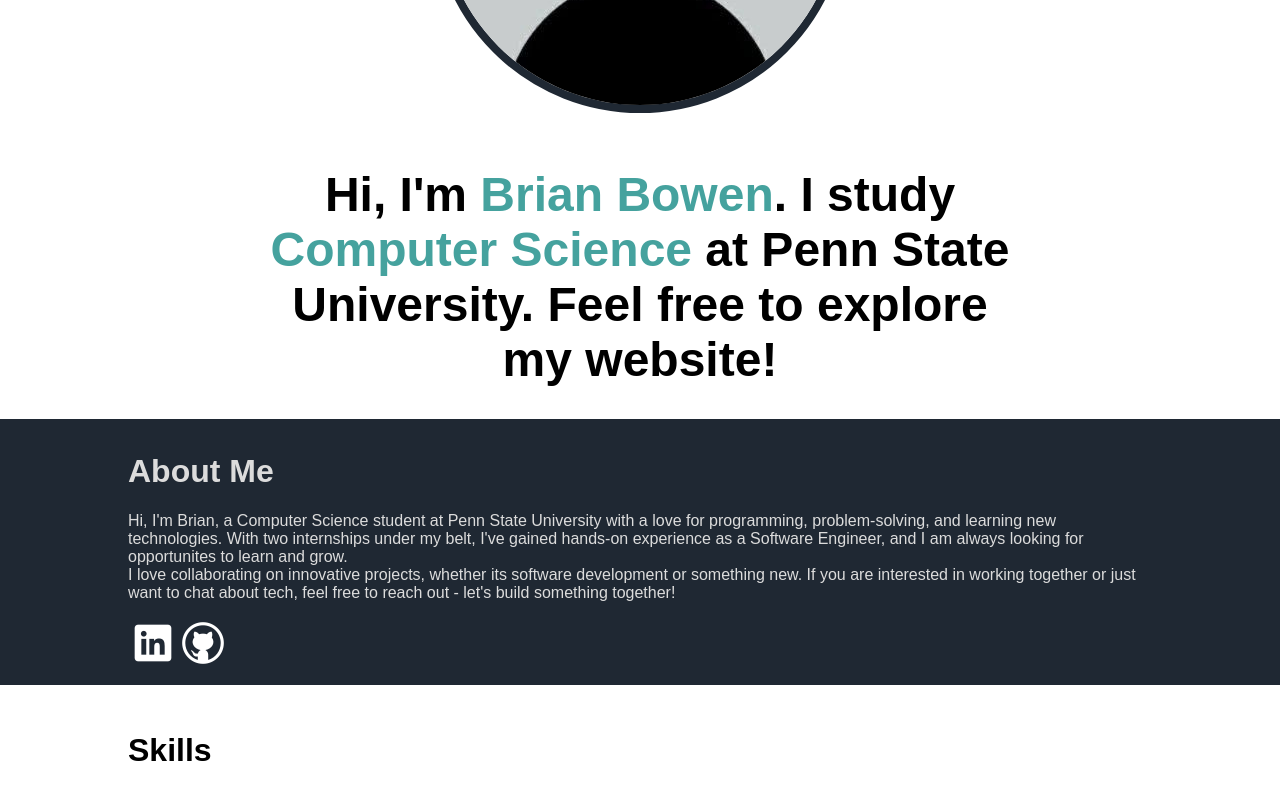
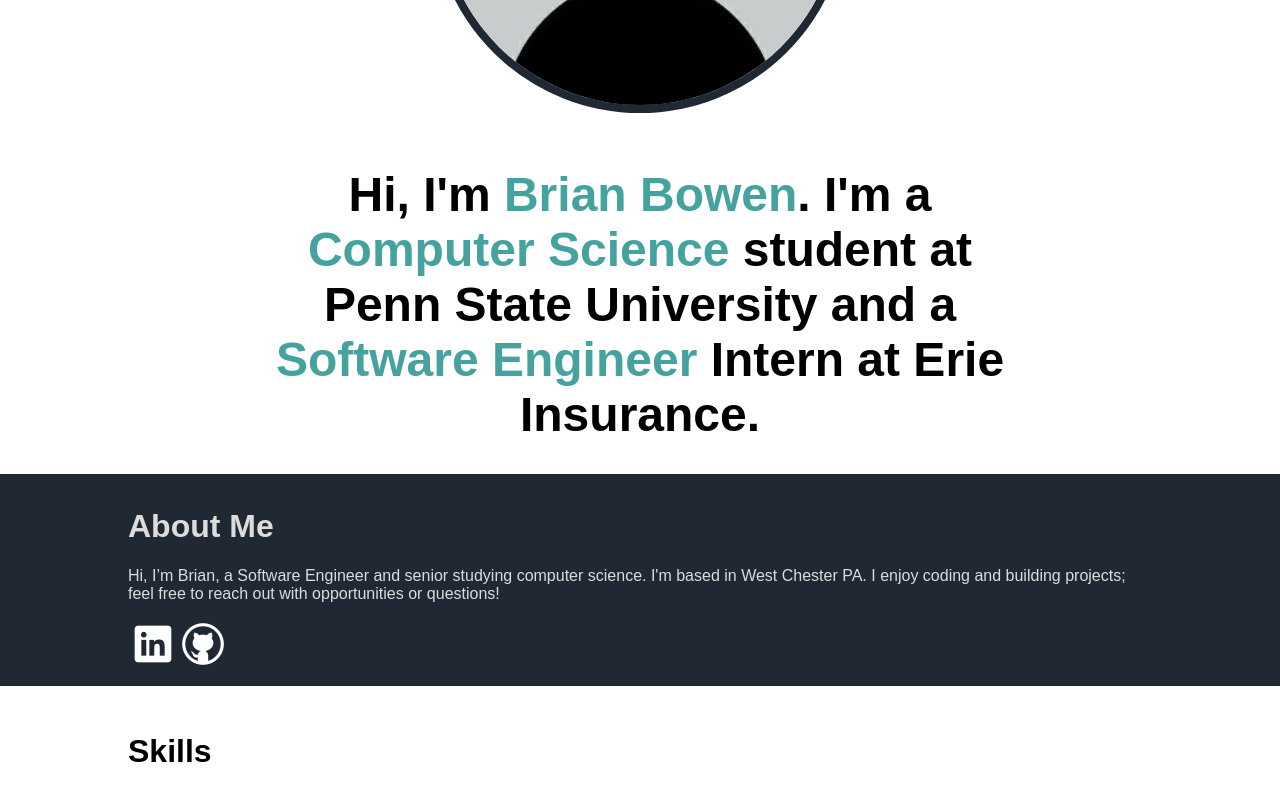
Before and after one commit to bwbowen15/Portfolio-Site, a React (Vite) app: page / in a window 1280 px wide. Shown: the part 448-1248 px from the top of the page. Built offline with nearby package versions, Linux system fonts and the light colour scheme; no server answers.

Commit message:
updated about and intro descriptions

```diff
--- a/src/Components/About/About.jsx
+++ b/src/Components/About/About.jsx
@@ -10,10 +10,8 @@
     return(
         <div className='about' id='about'>
             <div className='words'><h1>About Me</h1>
-            <p>Hi, I'm Brian, a Computer Science student at Penn State University with a love for programming, problem-solving, and learning new technologies. With two internships under my belt, I've gained hands-on experience
-                as a Software Engineer, and I am always looking for opportunites to learn and grow.
-                <br></br>
-                I love collaborating on innovative projects, whether its software development or something new. If you are interested in working together or just want to chat about tech, feel free to reach out - let's build something together!
+            <p>Hi, I’m Brian, a Software Engineer and senior studying computer science. I'm based in West Chester PA. I enjoy coding and building projects; feel free to reach out with opportunities or questions!
+
             </p></div>
 
             <div className='logos'>
--- a/src/Components/Intro/Intro.jsx
+++ b/src/Components/Intro/Intro.jsx
@@ -4,7 +4,7 @@
 
     return(
         <div className='introText'>
-            <h1>Hi, I'm <span className='insideColor'>Brian Bowen</span>. I study <span className='insideColor'>Computer Science</span>  at Penn State University. Feel free to explore my website!</h1>
+            <h1>Hi, I'm <span className='insideColor'>Brian Bowen</span>. I'm a <span className='insideColor'>Computer Science</span> student at Penn State University and a <span className='insideColor'>Software Engineer</span> Intern at Erie Insurance.</h1>
         </div>
     )
 }
```
